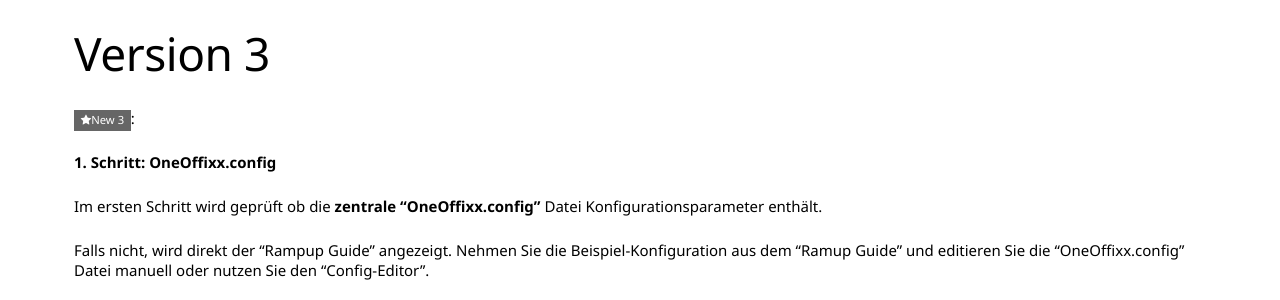
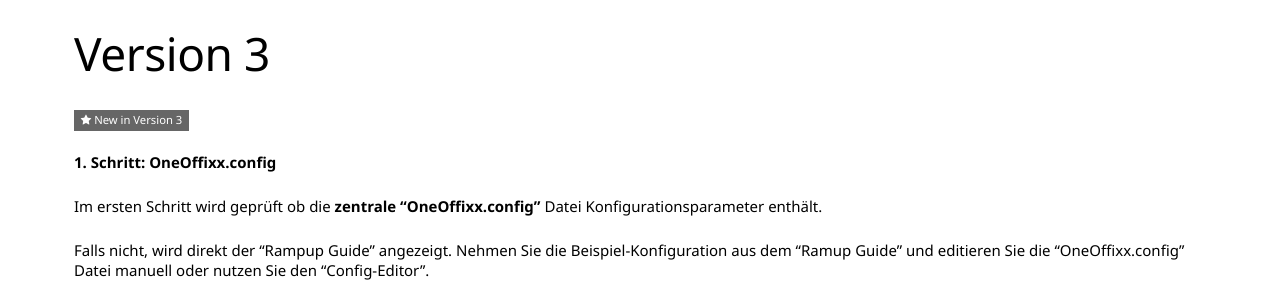
Before and after one commit to primesoft-group/oneoffixx-docs, a Jekyll site: the page built from _pages/install/de/server-config.md, in a window 1280 px wide and 900 px high. Shown: the part 424-724 px from the top of the window. Built offline with Jekyll 4.4.1, drawn with Linux system fonts in a browser that asks for light colours; nearby versions of some CDN libraries; some web fonts are replaced.

Commit message:
Create new-badge.html

```diff
--- a/_includes/new-badge.html
+++ b/_includes/new-badge.html
@@ -1 +1 @@
-<span class="label label-success"><i class="fa fa-star" aria-hidden="true" title="New"></i>New {{ include.version }}</span>:
+<span class="label label-success"><i class="fa fa-star" aria-hidden="true" title="New"></i> New in Version {{ include.version }}</span>
```
